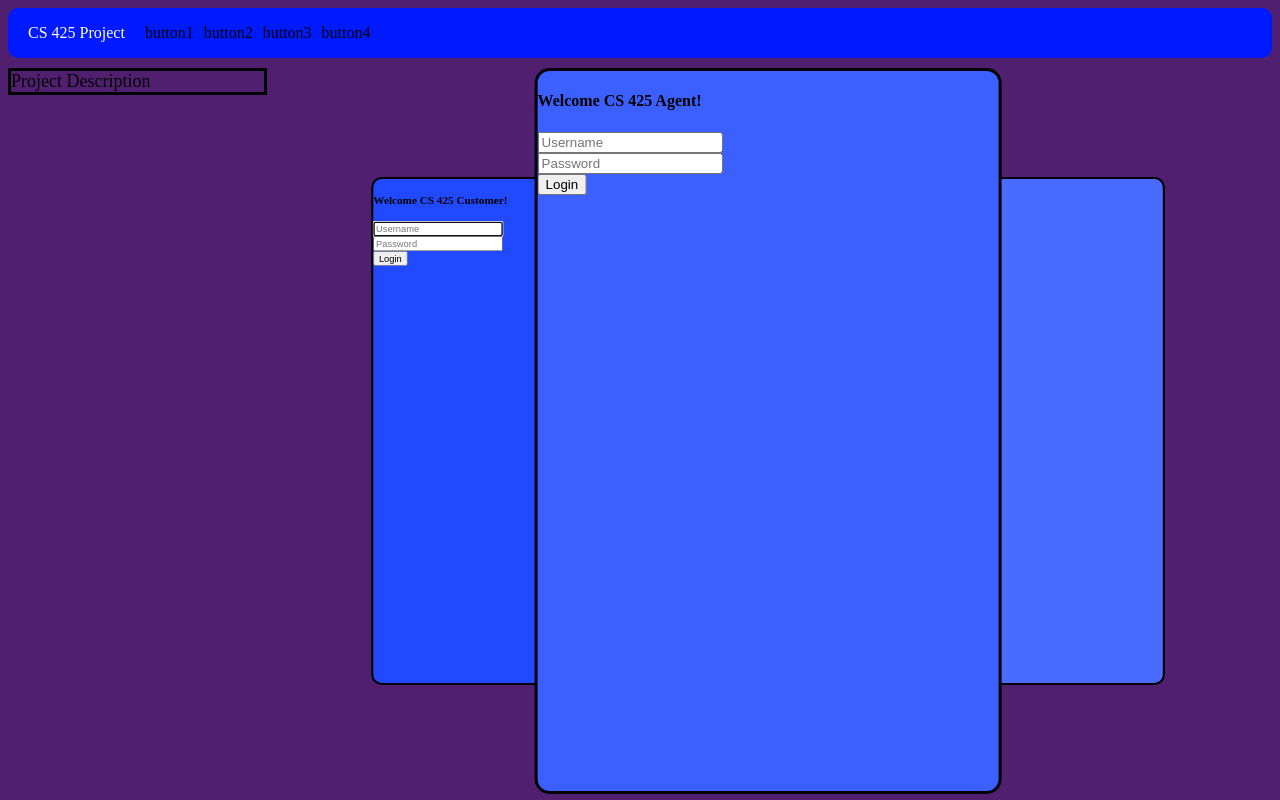
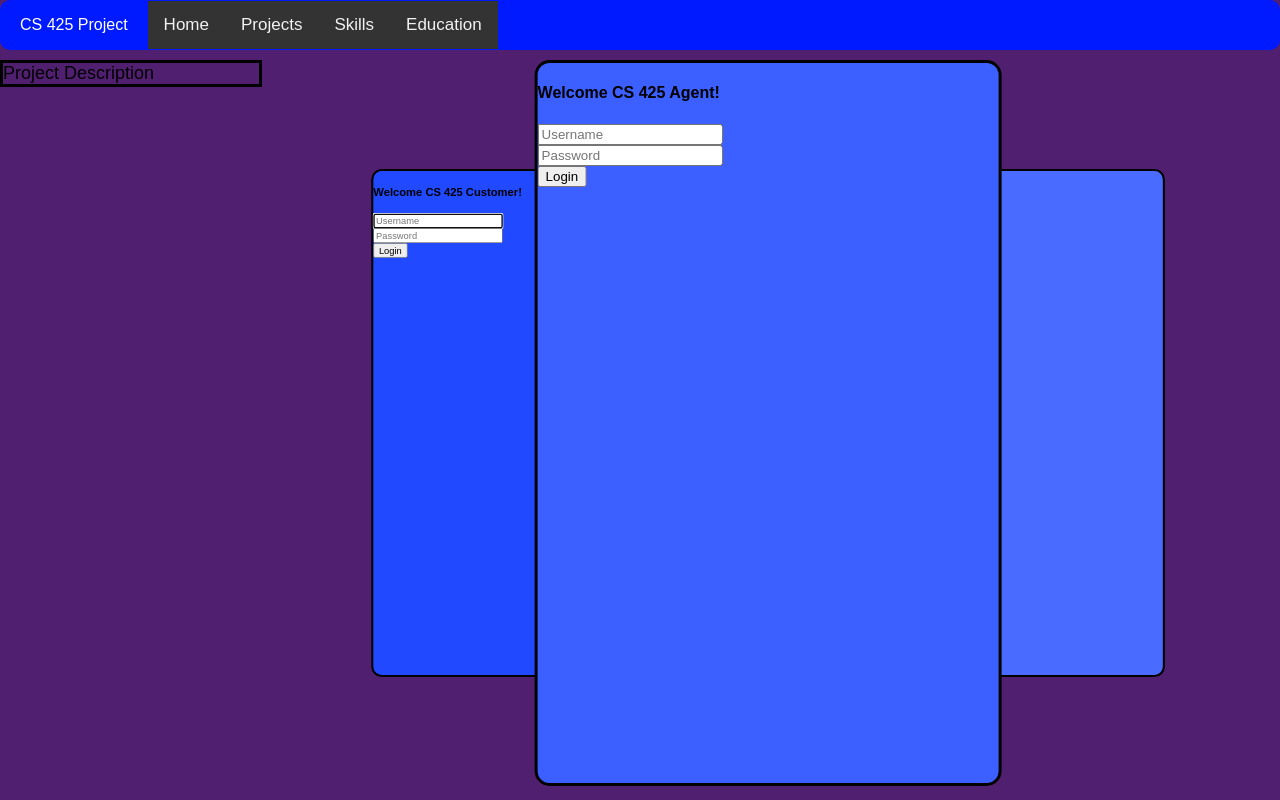
Before and after one commit to ratanakhek22/CS425-Project, a Django app: page / in a window 1280 px wide. Run offline with Django 4.2, Linux system fonts and the light colour scheme.

Commit message:
sum stuff
some stuff

```diff
--- a/real_estate/templates/real_estate/default.html
+++ b/real_estate/templates/real_estate/default.html
@@ -1,6 +1,9 @@
 {% load static %}
+<!DOCTYPE html>
+<html lang="en">
 
-<!DOCTYPE html>
+<link rel="stylesheet" href="style.css">
+<meta charset ="utf-8">
 <html lang="en">
     <head>
         <title>Reat Estate</title>
@@ -14,18 +17,20 @@
             <div style="margin-left: 20px; margin-right: 10px; color: white;">
                 CS 425 Project
             </div>
-            <div>
-                button1
-            </div>
-            <div>
-                button2
-            </div>
-            <div>
-                button3
-            </div>
-            <div>
-                button4
-            </div>
+            <div class="topnav">
+	        	<a href="file:///C:/Users/jamal/Downloads/tcproject/tcproject.html">
+					Home
+		        </a>
+		        <a href="file:///C:/Users/jamal/Downloads/tcproject/PlaceHolder.html">
+					Projects
+		        </a>
+		        <a href="file:///C:/Users/jamal/Downloads/tcproject/realres.html">
+					Skills
+		        </a>
+				<a href="file:///C:/Users/jamal/Downloads/tcproject/data.html">
+					Education
+				</a>
+	</div>
         </div>
         {% block body %}
         {% endblock %}
```
Also changed, not shown: real_estate/templates/real_estate/companyHome.html (+15 -1 lines), real_estate/templates/real_estate/customerHome.html (line endings or trailing spaces).
